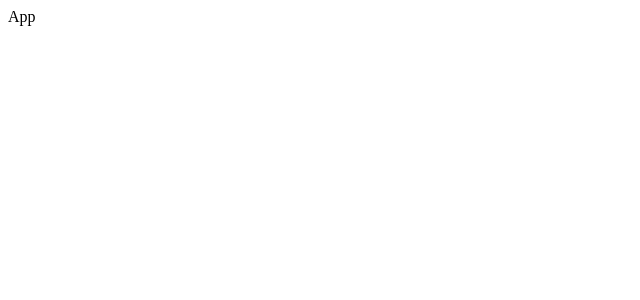
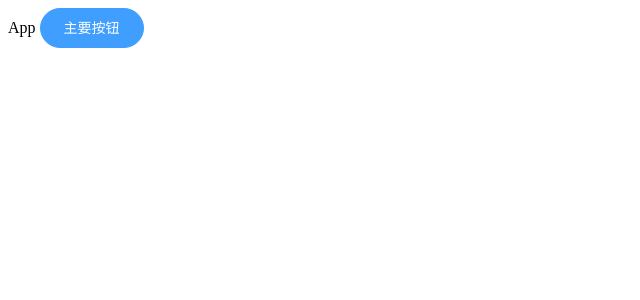
Before and after one commit to wangguiyangisluck/hm-toutiao-78, a Vue app: page / in a window 1280 px wide. Shown: the top 300 px of the page, without its empty margins (0-640 px from the left). Built offline with nearby package versions, Linux system fonts and the light colour scheme.

Commit message:
使用element-ui和vue-router

```diff
--- a/package.json
+++ b/package.json
@@ -9,7 +9,9 @@
   },
   "dependencies": {
     "core-js": "^2.6.5",
-    "vue": "^2.6.10"
+    "element-ui": "^2.11.1",
+    "vue": "^2.6.10",
+    "vue-router": "^3.0.7"
   },
   "devDependencies": {
     "@vue/cli-plugin-babel": "^3.9.0",
--- a/src/App.vue
+++ b/src/App.vue
@@ -1,10 +1,13 @@
 <template>
-  <div id="app">App</div>
+  <div id="app">
+    App
+    <el-button type="primary" round>主要按钮</el-button>
+  </div>
 </template>
 
 <script>
 export default {
-  name: '#app'
+  name: 'app'
 }
 </script>
 
--- /dev/null
+++ b/src/router/index.js
@@ -0,0 +1,11 @@
+// 初始化路由对象 提供main.js使用
+import VueRouter from 'vue-router'
+import Vue from 'vue'
+
+Vue.use(VueRouter)
+
+const router = new VueRouter({
+  routes: []
+})
+
+export default router
```
Also changed, not shown: src/main.js (+10 -0 lines), 2 other files (tests, documents, lock files or other folders).
